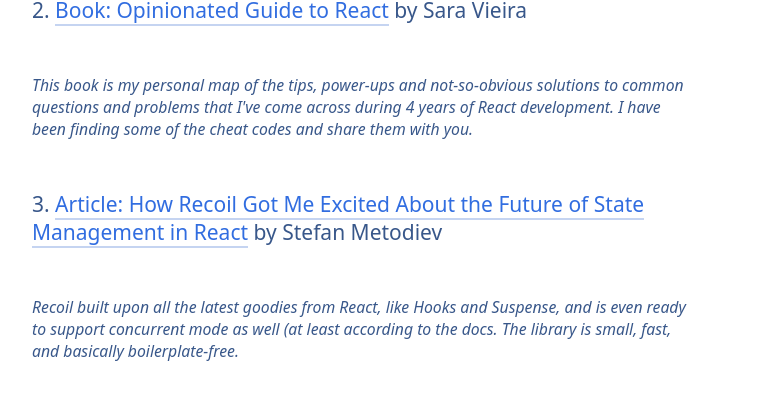
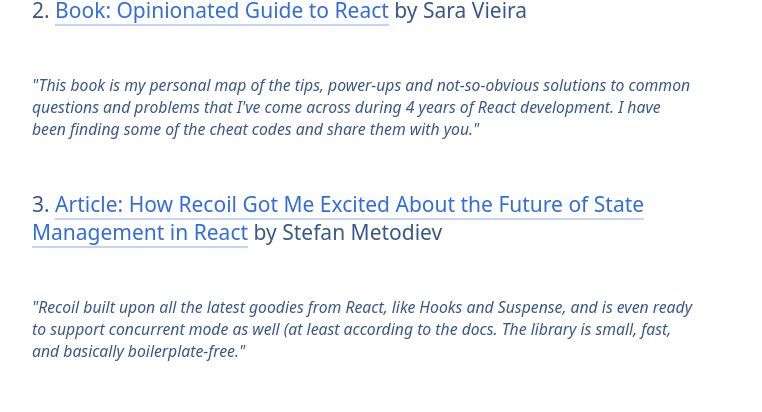
Before and after one commit to siddharthkp/tinyreact.email, a Gatsby site: page /2020-08-18/ in a window 1280 px wide. Shown: the part 539-951 px from the top of the page, without its empty margins (258-1020 px from the left). Built offline with nearby package versions, Linux system fonts and the light colour scheme; Gatsby itself is replaced by a stand-in of ours.

Commit message:
Update 2020-08-18.md

```diff
--- a/content/2020-08-18.md
+++ b/content/2020-08-18.md
@@ -12,11 +12,11 @@
 
 ### 2. [Book: Opinionated Guide to React](https://opinionatedreact.com/) by Sara Vieira
 
-> This book is my personal map of the tips, power-ups and not-so-obvious solutions to common questions and problems that I've come across during 4 years of React development. I have been finding some of the cheat codes and share them with you.
+> "This book is my personal map of the tips, power-ups and not-so-obvious solutions to common questions and problems that I've come across during 4 years of React development. I have been finding some of the cheat codes and share them with you."
 
 ### 3. [Article: How Recoil Got Me Excited About the Future of State Management in React](https://medium.com/better-programming/how-recoil-js-got-me-excited-about-the-future-of-state-management-in-react-f07ce57af681) by Stefan Metodiev
 
-> Recoil built upon all the latest goodies from React, like Hooks and Suspense, and is even ready to support concurrent mode as well (at least according to the docs. The library is small, fast, and basically boilerplate-free.
+> "Recoil built upon all the latest goodies from React, like Hooks and Suspense, and is even ready to support concurrent mode as well (at least according to the docs. The library is small, fast, and basically boilerplate-free."
 
 ### Sponsor: [Razorpay - Come help build the FinTech of the future](https://razorpay.com/jobs-frontend)
 
```
